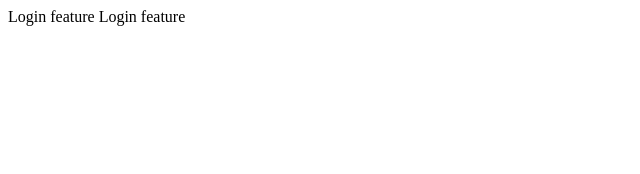
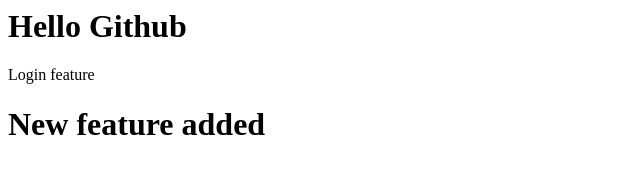
Before and after one commit to sharada79/Internship-Git-practice, a plain HTML site: page index.html in a window 1280 px wide. Shown: the whole page, without its empty margins (0-640 px from the left). Drawn offline with Linux system fonts and the light colour scheme.

Commit message:
added new feature in feature2 branch

```diff
--- a/index.html
+++ b/index.html
@@ -1,2 +1,3 @@
+<h1>Hello Github</h1>
 Login feature
-Login feature
+<h1>New feature added</h1>
```
